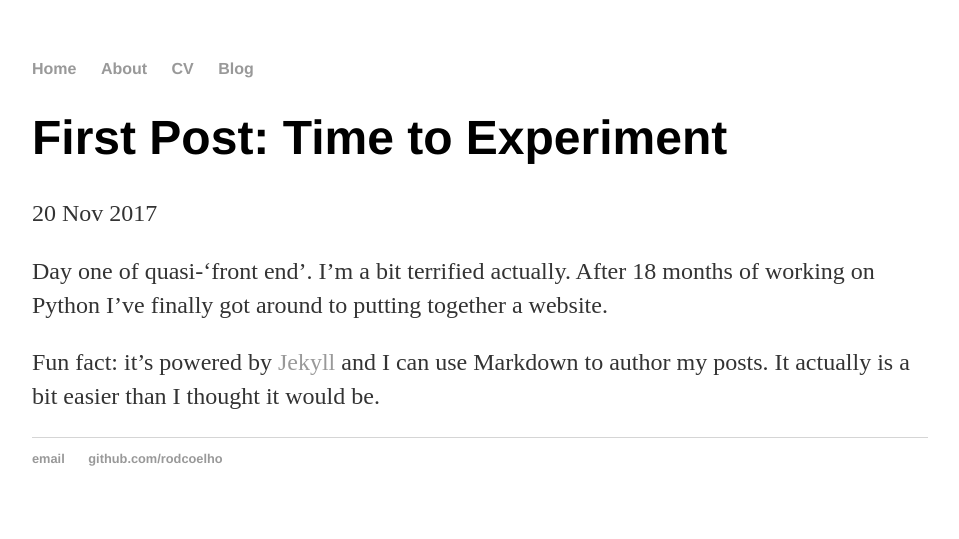
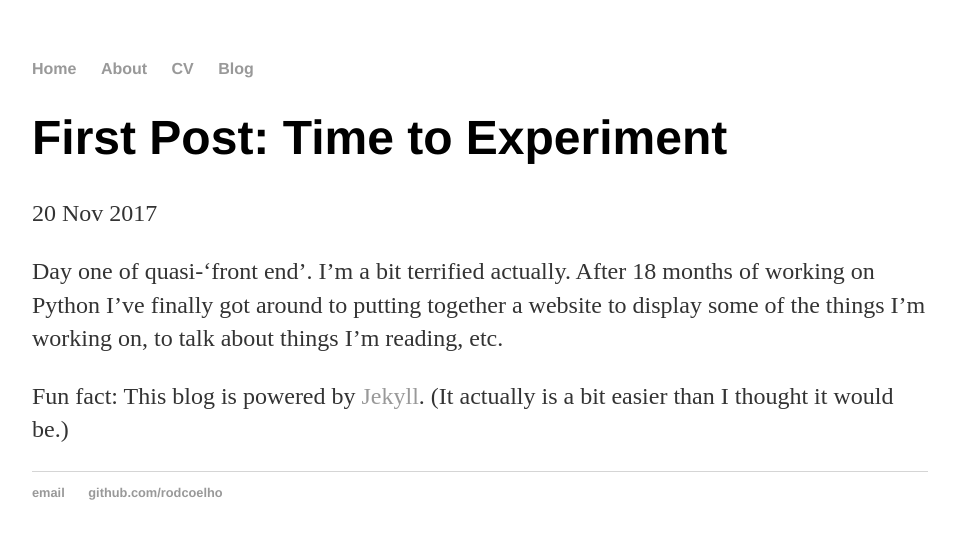
Before and after one commit to rodcoelho/rodcoelho.github.io, a Jekyll site: the page built from _posts/2017-11-20-time-to-experiment.markdown, in a window 1280 px wide. Shown: the top 539 px of the page, without its empty margins (160-1119 px from the left). Built offline with Jekyll 4.4.1, drawn with Linux system fonts in a browser that asks for light colours.

Commit message:
update blog post and Blog title

```diff
--- a/_posts/2017-11-20-time-to-experiment.markdown
+++ b/_posts/2017-11-20-time-to-experiment.markdown
@@ -7,8 +7,8 @@ date:   2017-11-20 09:27:42 -0500
 
 Day one of quasi-'front end'.
 I'm a bit terrified actually. After 18 months of working on Python I've finally
-got around to putting together a website.
+got around to putting together a website to display some of the things I'm working on,
+to talk about things I'm reading, etc.
 
-Fun fact: it's powered by [Jekyll](http://jekyllrb.com)
-and I can use Markdown to author my posts.
-It actually is a bit easier than I thought it would be.
+Fun fact: This blog is powered by [Jekyll](http://jekyllrb.com).
+(It actually is a bit easier than I thought it would be.)
--- a/blog/index.html
+++ b/blog/index.html
@@ -1,6 +1,6 @@
 ---
 layout: default
-title: Rod's Blog
+title: Blog
 ---
 	<h1>{{ page.title }}</h1>
 	<ul class="posts">
```
